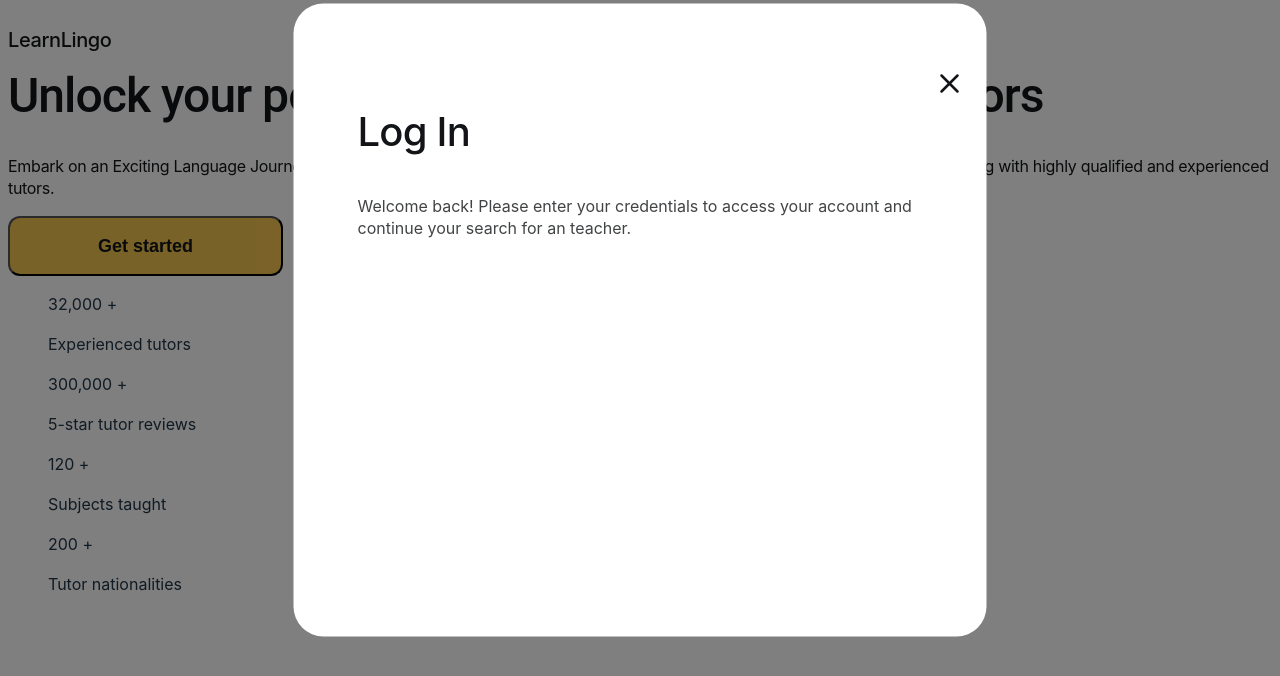
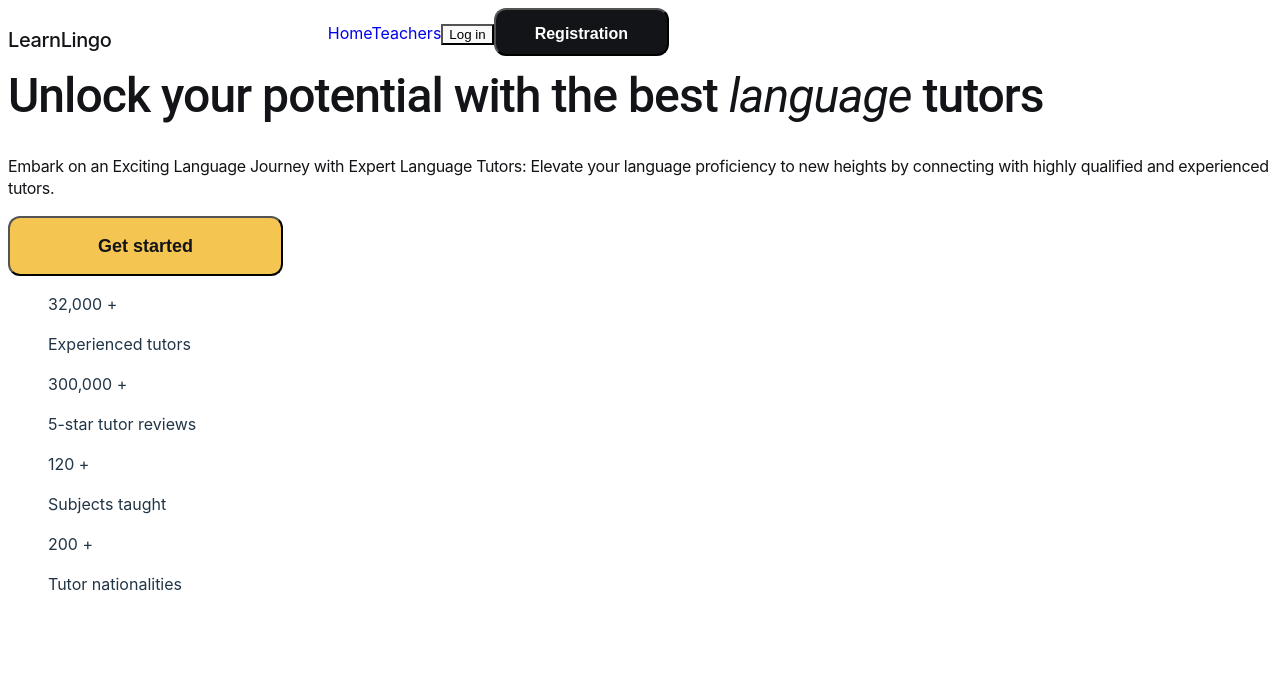
Before and after one commit to Nika1599/Learn-Lingo, a React (Vite) app: page / in a window 1280 px wide. Shown: the top 676 px of the page. Built offline with nearby package versions, Linux system fonts and the light colour scheme.

Commit message:
made some tweaks to modal window

```diff
--- a/src/components/AppBar/AppBar.jsx
+++ b/src/components/AppBar/AppBar.jsx
@@ -1,12 +1,23 @@
 import { NavLink } from 'react-router-dom';
+import { useState } from 'react';
 import clsx from 'clsx';
 import css from './AppBar.module.css';
+import { LoginFormModal } from '../LoginFormModal/LoginFormModal';
 
 const buildLinkClass = ({ isActive }) => {
   return clsx(css.link, isActive && css.active);
 };
 
 export const AppBar = () => {
+  const [isOpen, setIsOpen] = useState(false);
+
+  const onOpenModal = () => {
+    setIsOpen(true);
+  };
+  const onCloseModal = () => {
+    setIsOpen(false);
+  };
+
   return (
     <header className={css.header}>
       <p className={css.logo}>LearnLingo</p>
@@ -18,12 +29,13 @@ export const AppBar = () => {
         <NavLink className={buildLinkClass} to="/teachers">
           Teachers
         </NavLink>
-        <NavLink className={css.link} to="/">
+        <button onClick={onOpenModal} className={css.loginBtn}>
           Log in
-        </NavLink>
+        </button>
         <button type="button" className={css.registerBtn}>
           Registration
         </button>
+        {isOpen && <LoginFormModal onCloseModal={onCloseModal} />}
       </nav>
     </header>
   );
--- a/src/components/LoginFormModal/LoginFormModal.jsx
+++ b/src/components/LoginFormModal/LoginFormModal.jsx
@@ -1,6 +1,6 @@
 import css from './LoginFormModal.module.css';
 
-export const LoginFormModal = () => {
+export const LoginFormModal = ({ onCloseModal }) => {
   return (
     <div className={css.backdrop}>
       <div className={css.modal}>
@@ -8,6 +8,7 @@ export const LoginFormModal = () => {
           type="submit"
           aria-label="Close modal button"
           className={css.closeModalBtn}
+          onClick={onCloseModal}
         >
           <svg
             width="32"
@@ -19,16 +20,16 @@ export const LoginFormModal = () => {
             <path
               d="M24 8L8 24"
               stroke="#121417"
-              stroke-width="2.5"
-              stroke-linecap="round"
-              stroke-linejoin="round"
+              strokeWidth="2.5"
+              strokeLinecap="round"
+              strokeLinejoin="round"
             />
             <path
               d="M8 8L24 24"
               stroke="#121417"
-              stroke-width="2.5"
-              stroke-linecap="round"
-              stroke-linejoin="round"
+              strokeWidth="2.5"
+              strokeLinecap="round"
+              strokeLinejoin="round"
             />
           </svg>
         </button>
--- a/src/components/LoginFormModal/LoginFormModal.module.css
+++ b/src/components/LoginFormModal/LoginFormModal.module.css
@@ -5,6 +5,7 @@
   left: 0;
   width: 100%;
   height: 100%;
+  z-index: 999;
 }
 .modal {
   position: absolute;
--- a/src/pages/Home/Home.jsx
+++ b/src/pages/Home/Home.jsx
@@ -1,12 +1,10 @@
 import css from './Home.module.css';
 import { AppBar } from '../../components/AppBar/AppBar';
-import { LoginFormModal } from '../../components/LoginFormModal/LoginFormModal';
 
 export default function Home() {
   return (
     <main>
       <AppBar />
-      <LoginFormModal />
       <h1 className={css.headerTitle}>
         Unlock your potential with the best{' '}
         <span className={css.headerTitlePart}>language</span> tutors
```
